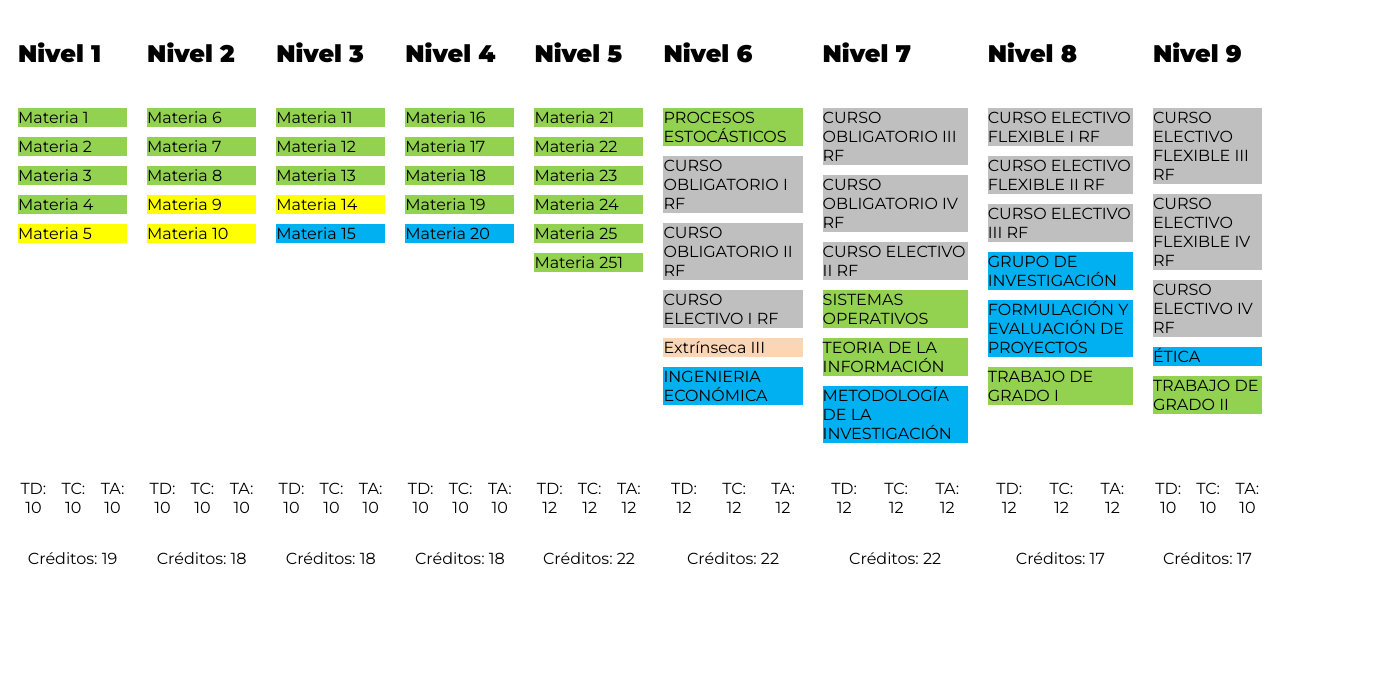
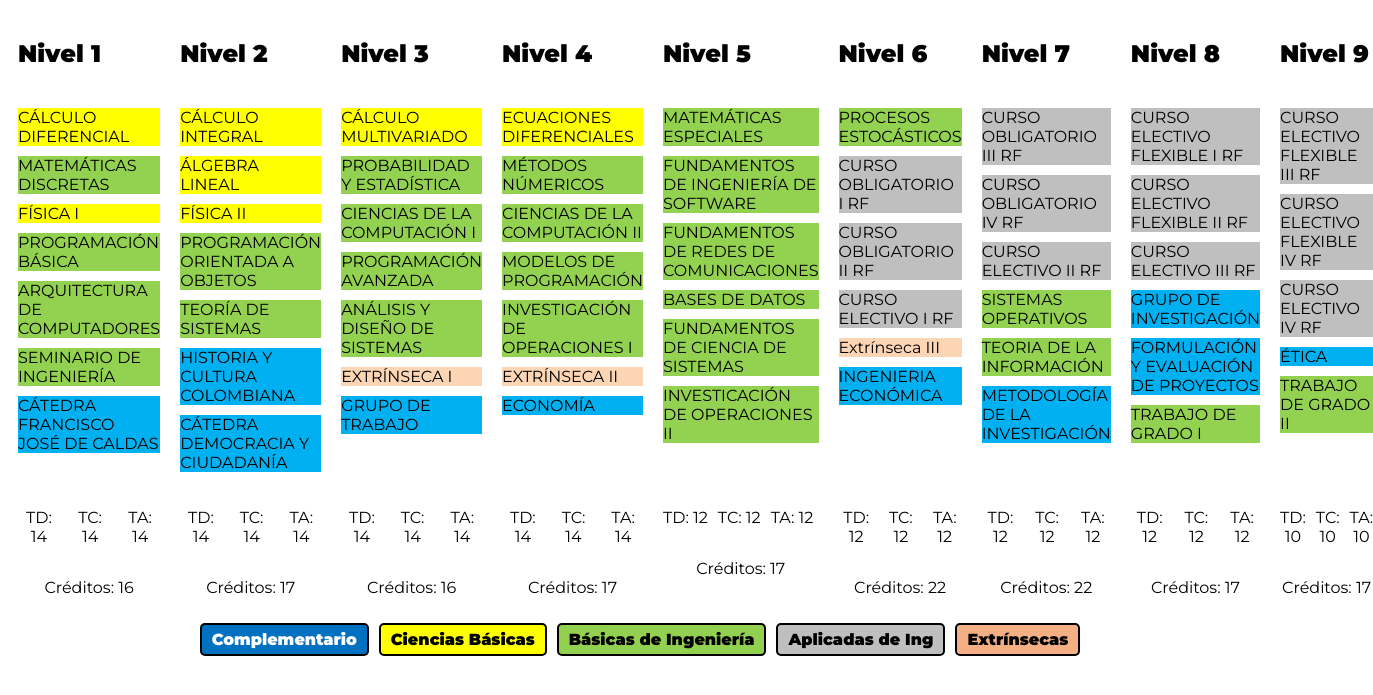
Before and after one commit to wsflorianf/nuevo-pensum-sistemas, an Astro site in the folder pensum/: page / in a window 1280 px wide. Shown: the part 81-776 px from the top of the page, 1373 px wide, since content can reach past the window. Built offline with nearby package versions, Linux system fonts and the light colour scheme; Astro itself is replaced by a stand-in of ours.

Commit message:
Leyenda de Asignaturas

```diff
--- /dev/null
+++ b/pensum/src/components/BarraMaterias.astro
@@ -0,0 +1,52 @@
+---
+// No necesita lógica
+---
+
+<div class="barra-materias">
+  <div class="materia CO">Complementario</div>
+  <div class="materia CB">Ciencias Básicas</div>
+  <div class="materia BI">Básicas de Ingeniería</div>
+  <div class="materia AI">Aplicadas de Ing</div>
+  <div class="materia EX">Extrínsecas</div>
+</div>
+
+<style>
+	.barra-materias {
+		display: flex;
+		gap: 10px;
+		padding: 10px;
+		background-color: #ffffff;
+		border-radius: 8px;
+		justify-content: center;
+	}
+
+	.materia {
+		padding: 5px 10px;
+		color: white;
+		font-weight: bold;
+		border: 2px solid black;
+		border-radius: 5px;
+		text-align: center;
+	}
+
+  /* Colores de cada tipo de materia */
+    .CO {
+		background-color: #0070C0;
+	} /* Complementario */
+	.CB {
+		background-color: #FFFF00;
+		color: black;
+	} /* Ciencias Básicas */
+	.BI {
+		background-color: #92D050;
+		color: black;
+	} /* Básicas de Ingeniería */
+	.AI {
+		background-color: #BFBFBF;
+		color: black;
+	} /* Aplicadas de Ing */
+	.EX {
+		background-color: #F4B084;
+		color: black;
+	} /* Extrínsecas */
+</style>
--- a/pensum/src/data/infoMaterias.ts
+++ b/pensum/src/data/infoMaterias.ts
@@ -6,8 +6,19 @@ const infoMaterias: NivelType[] = [
     materias: [
       {
         codigo: 1,
-        nombre: 'Materia 1',
-        creditos: 4,
+        nombre: 'CÁLCULO DIFERENCIAL',
+        creditos: 3,
+        td: 2,
+        tc: 2,
+        ta: 2,
+        urlSyllabus:
+          'http://accioneduca.org/admin/archivos/modulos/ayudanos/prueba.pdf',
+        tipo: 'CB',
+      },
+      {
+        codigo: 2,
+        nombre: 'MATEMÁTICAS DISCRETAS',
+        creditos: 2,
         td: 2,
         tc: 2,
         ta: 2,
@@ -16,8 +27,19 @@ const infoMaterias: NivelType[] = [
         tipo: 'BI',
       },
       {
-        codigo: 2,
-        nombre: 'Materia 2',
+        codigo: 3,
+        nombre: 'FÍSICA I',
+        creditos: 3,
+        td: 2,
+        tc: 2,
+        ta: 2,
+        urlSyllabus:
+          'http://accioneduca.org/admin/archivos/modulos/ayudanos/prueba.pdf',
+        tipo: 'CB',
+      },
+      {
+        codigo: 4,
+        nombre: 'PROGRAMACIÓN BÁSICA',
         creditos: 3,
         td: 2,
         tc: 2,
@@ -27,46 +49,8 @@ const infoMaterias: NivelType[] = [
         tipo: 'BI',
       },
       {
-        codigo: 3,
-        nombre: 'Materia 3',
-        creditos: 4,
-        td: 2,
-        tc: 2,
-        ta: 2,
-        urlSyllabus:
-          'http://accioneduca.org/admin/archivos/modulos/ayudanos/prueba.pdf',
-        tipo: 'BI',
-      },
-      {
-        codigo: 4,
-        nombre: 'Materia 4',
-        creditos: 4,
-        td: 2,
-        tc: 2,
-        ta: 2,
-        urlSyllabus:
-          'http://accioneduca.org/admin/archivos/modulos/ayudanos/prueba.pdf',
-        tipo: 'BI',
-      },
-      {
         codigo: 5,
-        nombre: 'Materia 5',
-        creditos: 4,
-        td: 2,
-        tc: 2,
-        ta: 2,
-        urlSyllabus:
-          'http://accioneduca.org/admin/archivos/modulos/ayudanos/prueba.pdf',
-        tipo: 'CB',
-      },
-    ],
-  },
-  {
-    nombre: 'Nivel 2',
-    materias: [
-      {
-        codigo: 6,
-        nombre: 'Materia 6',
+        nombre: 'ARQUITECTURA DE COMPUTADORES',
         creditos: 3,
         td: 2,
         tc: 2,
@@ -76,31 +60,46 @@ const infoMaterias: NivelType[] = [
         tipo: 'BI',
       },
       {
+        codigo: 6,
+        nombre: 'SEMINARIO DE INGENIERÍA',
+        creditos: 1,
+        td: 2,
+        tc: 2,
+        ta: 2,
+        urlSyllabus:
+          'http://accioneduca.org/admin/archivos/modulos/ayudanos/prueba.pdf',
+        tipo: 'BI',
+      },      {
         codigo: 7,
-        nombre: 'Materia 7',
+        nombre: 'CÁTEDRA FRANCISCO JOSÉ DE CALDAS',
+        creditos: 1,
+        td: 2,
+        tc: 2,
+        ta: 2,
+        urlSyllabus:
+          'http://accioneduca.org/admin/archivos/modulos/ayudanos/prueba.pdf',
+        tipo: 'CO',
+      },
+    ],
+  },
+  {
+    nombre: 'Nivel 2',
+    materias: [
+      {
+        codigo: 8,
+        nombre: 'CÁLCULO INTEGRAL',
         creditos: 3,
         td: 2,
         tc: 2,
         ta: 2,
         urlSyllabus:
           'http://accioneduca.org/admin/archivos/modulos/ayudanos/prueba.pdf',
-        tipo: 'BI',
-      },
-      {
-        codigo: 8,
-        nombre: 'Materia 8',
-        creditos: 4,
-        td: 2,
-        tc: 2,
-        ta: 2,
-        urlSyllabus:
-          'http://accioneduca.org/admin/archivos/modulos/ayudanos/prueba.pdf',
-        tipo: 'BI',
+        tipo: 'CB',
       },
       {
         codigo: 9,
-        nombre: 'Materia 9',
-        creditos: 4,
+        nombre: 'ÁLGEBRA LINEAL',
+        creditos: 3,
         td: 2,
         tc: 2,
         ta: 2,
@@ -110,8 +109,8 @@ const infoMaterias: NivelType[] = [
       },
       {
         codigo: 10,
-        nombre: 'Materia 10',
-        creditos: 4,
+        nombre: 'FÍSICA II',
+        creditos: 3,
         td: 2,
         tc: 2,
         ta: 2,
@@ -119,14 +118,9 @@ const infoMaterias: NivelType[] = [
           'http://accioneduca.org/admin/archivos/modulos/ayudanos/prueba.pdf',
         tipo: 'CB',
       },
-    ],
-  },
-  {
-    nombre: 'Nivel 3',
-    materias: [
       {
         codigo: 11,
-        nombre: 'Materia 11',
+        nombre: 'PROGRAMACIÓN ORIENTADA A OBJETOS',
         creditos: 3,
         td: 2,
         tc: 2,
@@ -137,7 +131,56 @@ const infoMaterias: NivelType[] = [
       },
       {
         codigo: 12,
-        nombre: 'Materia 12',
+        nombre: 'TEORÍA DE SISTEMAS',
+        creditos: 2,
+        td: 2,
+        tc: 2,
+        ta: 2,
+        urlSyllabus:
+          'http://accioneduca.org/admin/archivos/modulos/ayudanos/prueba.pdf',
+        tipo: 'BI',
+      },
+      {
+        codigo: 13,
+        nombre: 'HISTORIA Y CULTURA COLOMBIANA',
+        creditos: 2,
+        td: 2,
+        tc: 2,
+        ta: 2,
+        urlSyllabus:
+          'http://accioneduca.org/admin/archivos/modulos/ayudanos/prueba.pdf',
+        tipo: 'CO',
+      },
+      {
+        codigo: 14,
+        nombre: 'CÁTEDRA DEMOCRACIA Y CIUDADANÍA',
+        creditos: 1,
+        td: 2,
+        tc: 2,
+        ta: 2,
+        urlSyllabus:
+          'http://accioneduca.org/admin/archivos/modulos/ayudanos/prueba.pdf',
+        tipo: 'CO',
+      },
+    ],
+  },
+  {
+    nombre: 'Nivel 3',
+    materias: [
+      {
+        codigo: 15,
+        nombre: 'CÁLCULO MULTIVARIADO',
+        creditos: 3,
+        td: 2,
+        tc: 2,
+        ta: 2,
+        urlSyllabus:
+          'http://accioneduca.org/admin/archivos/modulos/ayudanos/prueba.pdf',
+        tipo: 'CB',
+      },
+      {
+        codigo: 16,
+        nombre: 'PROBABILIDAD Y ESTADÍSTICA',
         creditos: 3,
         td: 2,
         tc: 2,
@@ -147,9 +190,9 @@ const infoMaterias: NivelType[] = [
         tipo: 'BI',
       },
       {
-        codigo: 13,
-        nombre: 'Materia 13',
-        creditos: 4,
+        codigo: 17,
+        nombre: 'CIENCIAS DE LA COMPUTACIÓN I',
+        creditos: 3,
         td: 2,
         tc: 2,
         ta: 2,
@@ -158,20 +201,42 @@ const infoMaterias: NivelType[] = [
         tipo: 'BI',
       },
       {
-        codigo: 14,
-        nombre: 'Materia 14',
-        creditos: 4,
+        codigo: 18,
+        nombre: 'PROGRAMACIÓN AVANZADA',
+        creditos: 3,
         td: 2,
         tc: 2,
         ta: 2,
         urlSyllabus:
           'http://accioneduca.org/admin/archivos/modulos/ayudanos/prueba.pdf',
-        tipo: 'CB',
+        tipo: 'BI',
       },
       {
-        codigo: 15,
-        nombre: 'Materia 15',
-        creditos: 4,
+        codigo: 19,
+        nombre: 'ANÁLISIS Y DISEÑO DE SISTEMAS',
+        creditos: 2,
+        td: 2,
+        tc: 2,
+        ta: 2,
+        urlSyllabus:
+          'http://accioneduca.org/admin/archivos/modulos/ayudanos/prueba.pdf',
+        tipo: 'BI',
+      },
+      {
+        codigo: 20,
+        nombre: 'EXTRÍNSECA I',
+        creditos: 1,
+        td: 2,
+        tc: 2,
+        ta: 2,
+        urlSyllabus:
+          'http://accioneduca.org/admin/archivos/modulos/ayudanos/prueba.pdf',
+        tipo: 'EX',
+      },
+      {
+        codigo: 21,
+        nombre: 'GRUPO DE TRABAJO',
+        creditos: 1,
         td: 2,
         tc: 2,
         ta: 2,
@@ -185,8 +250,30 @@ const infoMaterias: NivelType[] = [
     nombre: 'Nivel 4',
     materias: [
       {
-        codigo: 16,
-        nombre: 'Materia 16',
+        codigo: 22,
+        nombre: 'ECUACIONES DIFERENCIALES',
+        creditos: 3,
+        td: 2,
+        tc: 2,
+        ta: 2,
+        urlSyllabus:
+          'http://accioneduca.org/admin/archivos/modulos/ayudanos/prueba.pdf',
+        tipo: 'CB',
+      },
+      {
+        codigo: 23,
+        nombre: 'MÉTODOS NÚMERICOS',
+        creditos: 2,
+        td: 2,
+        tc: 2,
+        ta: 2,
+        urlSyllabus:
+          'http://accioneduca.org/admin/archivos/modulos/ayudanos/prueba.pdf',
+        tipo: 'BI',
+      },
+      {
+        codigo: 24,
+        nombre: 'CIENCIAS DE LA COMPUTACIÓN II',
         creditos: 3,
         td: 2,
         tc: 2,
@@ -196,8 +283,8 @@ const infoMaterias: NivelType[] = [
         tipo: 'BI',
       },
       {
-        codigo: 17,
-        nombre: 'Materia 17',
+        codigo: 25,
+        nombre: 'MODELOS DE PROGRAMACIÓN',
         creditos: 3,
         td: 2,
         tc: 2,
@@ -207,9 +294,9 @@ const infoMaterias: NivelType[] = [
         tipo: 'BI',
       },
       {
-        codigo: 18,
-        nombre: 'Materia 18',
-        creditos: 4,
+        codigo: 26,
+        nombre: 'INVESTIGACIÓN DE OPERACIONES I',
+        creditos: 2,
         td: 2,
         tc: 2,
         ta: 2,
@@ -218,20 +305,20 @@ const infoMaterias: NivelType[] = [
         tipo: 'BI',
       },
       {
-        codigo: 19,
-        nombre: 'Materia 19',
-        creditos: 4,
+        codigo: 27,
+        nombre: 'EXTRÍNSECA II',
+        creditos: 2,
         td: 2,
         tc: 2,
         ta: 2,
         urlSyllabus:
           'http://accioneduca.org/admin/archivos/modulos/ayudanos/prueba.pdf',
-        tipo: 'BI',
+        tipo: 'EX',
       },
       {
-        codigo: 20,
-        nombre: 'Materia 20',
-        creditos: 4,
+        codigo: 28,
+        nombre: 'ECONOMÍA',
+        creditos: 2,
         td: 2,
         tc: 2,
         ta: 2,
@@ -245,8 +332,8 @@ const infoMaterias: NivelType[] = [
     nombre: 'Nivel 5',
     materias: [
       {
-        codigo: 21,
-        nombre: 'Materia 21',
+        codigo: 29,
+        nombre: 'MATEMÁTICAS ESPECIALES',
         creditos: 3,
         td: 2,
         tc: 2,
@@ -256,8 +343,8 @@ const infoMaterias: NivelType[] = [
         tipo: 'BI',
       },
       {
-        codigo: 22,
-        nombre: 'Materia 22',
+        codigo: 30,
+        nombre: 'FUNDAMENTOS DE INGENIERÍA DE SOFTWARE',
         creditos: 3,
         td: 2,
         tc: 2,
@@ -267,9 +354,9 @@ const infoMaterias: NivelType[] = [
         tipo: 'BI',
       },
       {
-        codigo: 23,
-        nombre: 'Materia 23',
-        creditos: 4,
+        codigo: 31,
+        nombre: 'FUNDAMENTOS DE REDES DE COMUNICACIONES',
+        creditos: 3,
         td: 2,
         tc: 2,
         ta: 2,
@@ -278,9 +365,9 @@ const infoMaterias: NivelType[] = [
         tipo: 'BI',
       },
       {
-        codigo: 24,
-        nombre: 'Materia 24',
-        creditos: 4,
+        codigo: 32,
+        nombre: 'BASES DE DATOS',
+        creditos: 3,
         td: 2,
         tc: 2,
         ta: 2,
@@ -289,9 +376,9 @@ const infoMaterias: NivelType[] = [
         tipo: 'BI',
       },
       {
-        codigo: 25,
-        nombre: 'Materia 25',
-        creditos: 4,
+        codigo: 33,
+        nombre: 'FUNDAMENTOS DE CIENCIA DE SISTEMAS',
+        creditos: 3,
         td: 2,
         tc: 2,
         ta: 2,
@@ -300,9 +387,9 @@ const infoMaterias: NivelType[] = [
         tipo: 'BI',
       },
       {
-        codigo: 251,
-        nombre: 'Materia 251',
-        creditos: 4,
+        codigo: 34,
+        nombre: 'INVESTICACIÓN DE OPERACIONES II',
+        creditos: 2,
         td: 2,
         tc: 2,
         ta: 2,
@@ -317,7 +404,7 @@ const infoMaterias: NivelType[] = [
     nombre: 'Nivel 6',
     materias: [
       {
-        codigo: 26,
+        codigo: 35,
         nombre: 'PROCESOS ESTOCÁSTICOS',
         creditos: 3,
         td: 2,
@@ -328,7 +415,7 @@ const infoMaterias: NivelType[] = [
         tipo: 'BI',
       },
       {
-        codigo: 27,
+        codigo: 36,
         nombre: 'CURSO OBLIGATORIO I RF',
         creditos: 3,
         td: 2,
@@ -339,7 +426,7 @@ const infoMaterias: NivelType[] = [
         tipo: 'AI',
       },
       {
-        codigo: 28,
+        codigo: 37,
         nombre: 'CURSO OBLIGATORIO II RF',
         creditos: 4,
         td: 2,
@@ -350,7 +437,7 @@ const infoMaterias: NivelType[] = [
         tipo: 'AI',
       },
       {
-        codigo: 29,
+        codigo: 38,
         nombre: 'CURSO ELECTIVO I RF',
         creditos: 4,
         td: 2,
@@ -361,7 +448,7 @@ const infoMaterias: NivelType[] = [
         tipo: 'AI',
       },
       {
-        codigo: 30,
+        codigo: 39,
         nombre: 'Extrínseca III',
         creditos: 4,
         td: 2,
@@ -372,7 +459,7 @@ const infoMaterias: NivelType[] = [
         tipo: 'EX',
       },
       {
-        codigo: 301,
+        codigo: 40,
         nombre: 'INGENIERIA ECONÓMICA',
         creditos: 4,
         td: 2,
@@ -388,7 +475,7 @@ const infoMaterias: NivelType[] = [
     nombre: 'Nivel 7',
     materias: [
       {
-        codigo: 31,
+        codigo: 41,
         nombre: 'CURSO OBLIGATORIO III RF',
         creditos: 3,
         td: 2,
@@ -399,7 +486,7 @@ const infoMaterias: NivelType[] = [
         tipo: 'AI',
       },
       {
-        codigo: 32,
+        codigo: 42,
         nombre: 'CURSO OBLIGATORIO IV RF',
         creditos: 3,
         td: 2,
@@ -410,7 +497,7 @@ const infoMaterias: NivelType[] = [
         tipo: 'AI',
       },
       {
-        codigo: 33,
+        codigo: 43,
         nombre: 'CURSO ELECTIVO II RF',
         creditos: 4,
         td: 2,
@@ -421,7 +508,7 @@ const infoMaterias: NivelType[] = [
         tipo: 'AI',
       },
       {
-        codigo: 34,
+        codigo: 44,
         nombre: 'SISTEMAS OPERATIVOS',
         creditos: 4,
         td: 2,
@@ -432,7 +519,7 @@ const infoMaterias: NivelType[] = [
         tipo: 'BI',
       },
       {
-        codigo: 35,
+        codigo: 45,
         nombre: 'TEORIA DE LA INFORMACIÓN',
         creditos: 4,
         td: 2,
@@ -459,7 +546,7 @@ const infoMaterias: NivelType[] = [
     nombre: 'Nivel 8',
     materias: [
       {
-        codigo: 36,
+        codigo: 46,
         nombre: 'CURSO ELECTIVO FLEXIBLE I RF',
         creditos: 3,
         td: 2,
@@ -470,7 +557,7 @@ const infoMaterias: NivelType[] = [
         tipo: 'AI',
       },
       {
-        codigo: 37,
+        codigo: 47,
         nombre: 'CURSO ELECTIVO FLEXIBLE II RF',
         creditos: 3,
         td: 2,
@@ -481,7 +568,7 @@ const infoMaterias: NivelType[] = [
         tipo: 'AI',
       },
       {
-        codigo: 38,
+        codigo: 48,
         nombre: 'CURSO ELECTIVO III RF',
         creditos: 4,
         td: 2,
@@ -492,7 +579,7 @@ const infoMaterias: NivelType[] = [
         tipo: 'AI',
       },
       {
-        codigo: 39,
+        codigo: 49,
         nombre: 'GRUPO DE INVESTIGACIÓN',
         creditos: 4,
         td: 2,
@@ -503,7 +590,7 @@ const infoMaterias: NivelType[] = [
         tipo: 'CO',
       },
       {
-        codigo: 40,
+        codigo: 50,
         nombre: 'FORMULACIÓN Y EVALUACIÓN DE PROYECTOS',
         creditos: 2,
         td: 2,
@@ -530,7 +617,7 @@ const infoMaterias: NivelType[] = [
     nombre: 'Nivel 9',
     materias: [
       {
-        codigo: 41,
+        codigo: 51,
         nombre: 'CURSO ELECTIVO FLEXIBLE III RF',
         creditos: 4,
         td: 2,
@@ -541,7 +628,7 @@ const infoMaterias: NivelType[] = [
         tipo: 'AI',
       },
       {
-        codigo: 42,
+        codigo: 52,
         nombre: 'CURSO ELECTIVO FLEXIBLE IV RF',
         creditos: 4,
         td: 2,
@@ -552,7 +639,7 @@ const infoMaterias: NivelType[] = [
         tipo: 'AI',
       },
       {
-        codigo: 43,
+        codigo: 53,
         nombre: 'CURSO ELECTIVO IV RF',
         creditos: 4,
         td: 2,
@@ -563,7 +650,7 @@ const infoMaterias: NivelType[] = [
         tipo: 'AI',
       },
       {
-        codigo: 44,
+        codigo: 54,
         nombre: 'ÉTICA',
         creditos: 2,
         td: 2,
@@ -574,7 +661,7 @@ const infoMaterias: NivelType[] = [
         tipo: 'CO',
       },
       {
-        codigo: 45,
+        codigo: 55,
         nombre: 'TRABAJO DE GRADO II',
         creditos: 3,
         td: 2,
--- a/pensum/src/pages/index.astro
+++ b/pensum/src/pages/index.astro
@@ -1,15 +1,17 @@
 ---
 import TablaPensum from '@/components/TablaPensum.astro';
 import Layout from '../layouts/Layout.astro';
+import BarraMaterias from '@/components/BarraMaterias.astro';
 ---
 
 <Layout title="Pensum - Ingeniería de Sistemas">
 	<h1>Pensum - Ingeniería de Sistemas</h1>
 	<main>
 		<TablaPensum/>
+
 	</main>
 
-	<!-- Acá va el componente de leyenda -->
+	<BarraMaterias/>
 
 </Layout>
 
```
Also changed, not shown: 1 other file.
